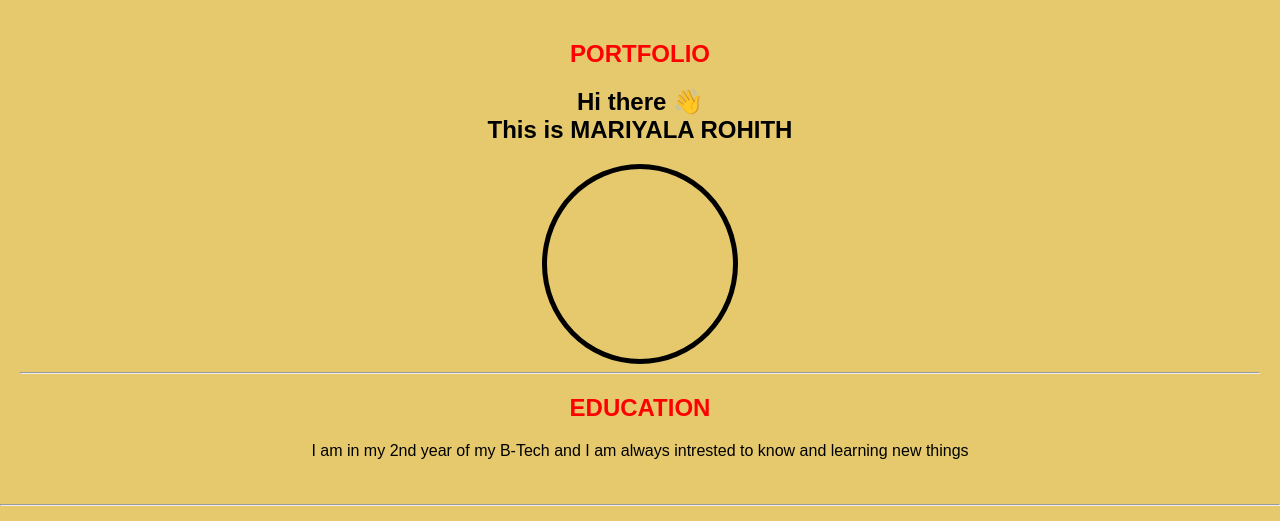
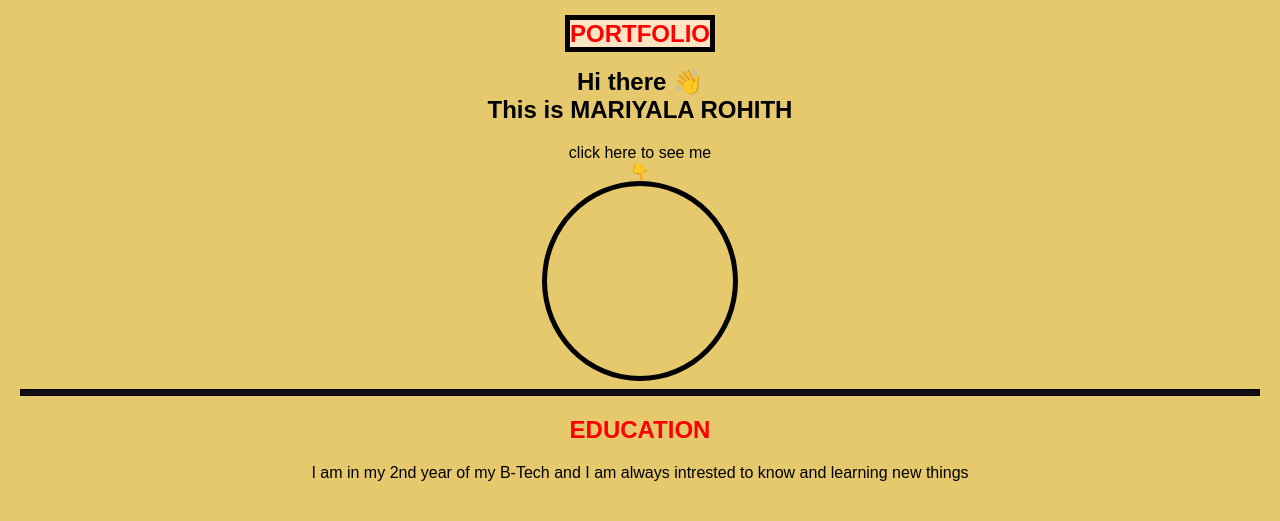
Before and after one commit to mrohith29/portfolio-first, a plain HTML site: page portfolio.html in a window 1280 px wide. Shown: the top 521 px of the page. Drawn offline with Linux system fonts and the light colour scheme.

Commit message:
added borders

```diff
--- a/portfolio.css
+++ b/portfolio.css
@@ -78,3 +78,19 @@ p {
 /* #img img:focus-visible:focus:focus-within{
     opacity: 1;
 } */
+
+hr{
+    /* width: 10px; */
+    height: 5px;
+  width: auto;
+  background-color:#150f15;
+  border: solid 1px;
+}
+
+.title{
+    border: 5px solid black;
+    width: 15%;
+    align-items: center;
+    display: inline;
+    background-color: bisque;
+}
--- a/portfolio.html
+++ b/portfolio.html
@@ -21,6 +21,11 @@
             This is MARIYALA ROHITH
         </h2>
 
+    </div>
+
+    <div>
+        click here to see me <br>
+        👇
     </div>
 
     <div id="img">
```
